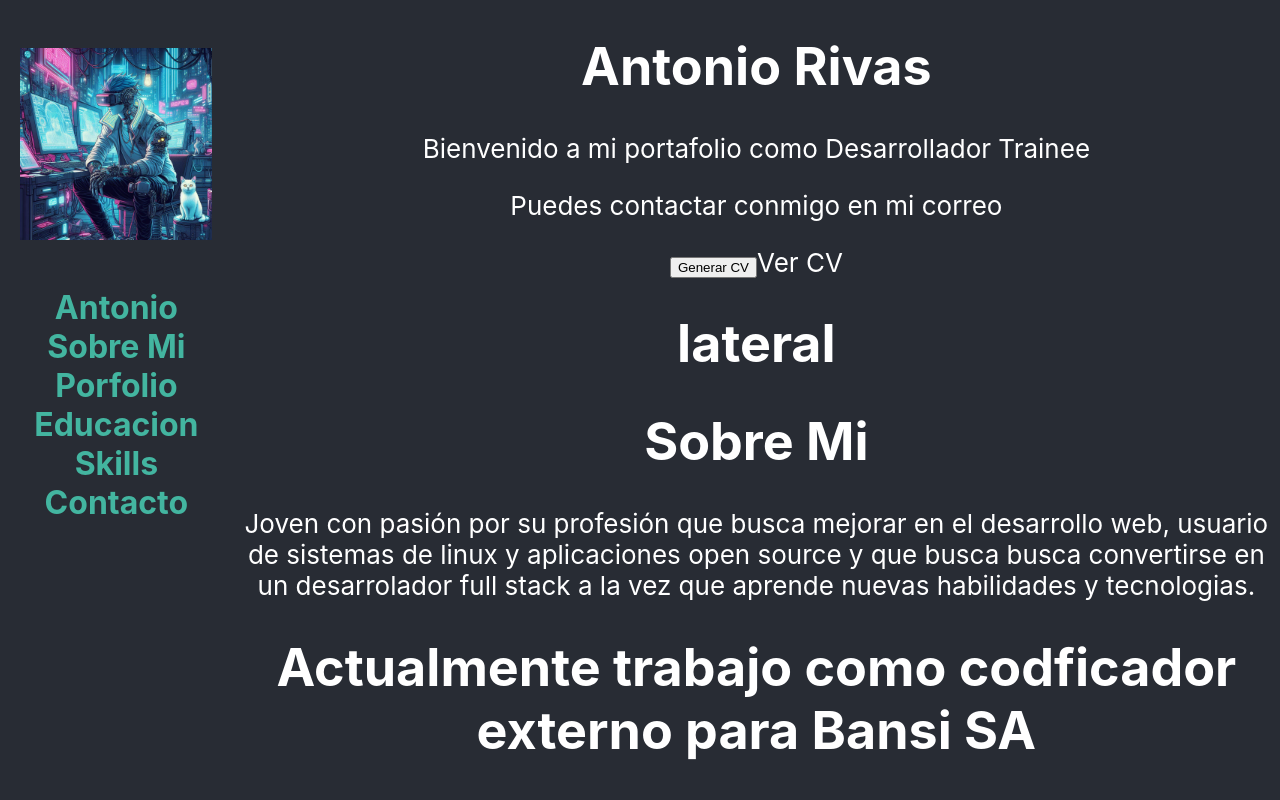
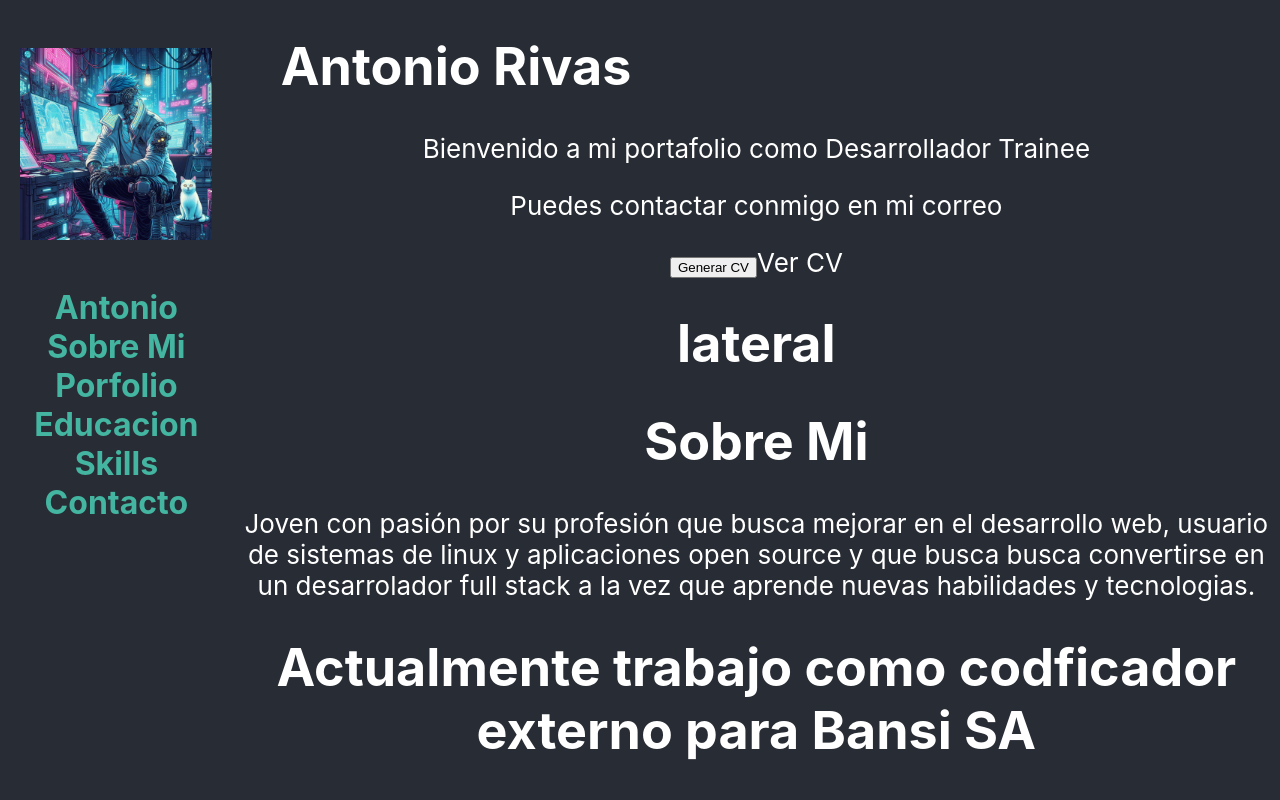
Before and after one commit to SteveBartmoss/cvSteve, a React (Create React App) app: page / in a window 1280 px wide. Shown: the top 800 px of the page. Built offline with nearby package versions, Linux system fonts and the light colour scheme.

Commit message:
se egregaron estilos para los titulos de las secciones

```diff
--- a/src/App.js
+++ b/src/App.js
@@ -40,15 +40,18 @@ function App() {
 
         <div className='div-page'>
 
-          <div>
-            <div>
+          <div className='div-section'>
+
+            <div className='div-tittle'>
               <h1>Antonio Rivas</h1>
-              <p>Bienvenido a mi portafolio como Desarrollador Trainee</p>
-              <p>Puedes contactar conmigo en mi correo</p>
-              <button>Generar CV</button>
-              <a>Ver CV</a>
-              <h1>lateral</h1>
             </div>
+
+            <p>Bienvenido a mi portafolio como Desarrollador Trainee</p>
+            <p>Puedes contactar conmigo en mi correo</p>
+            <button>Generar CV</button>
+            <a>Ver CV</a>
+            <h1>lateral</h1>
+
           </div>
 
           <div id='sobre-mi'>
```
